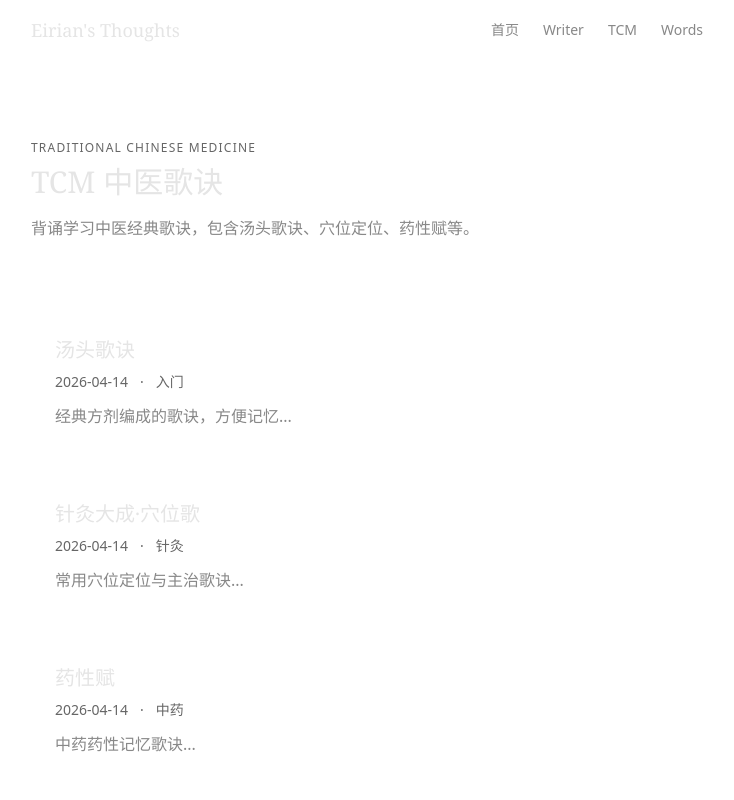
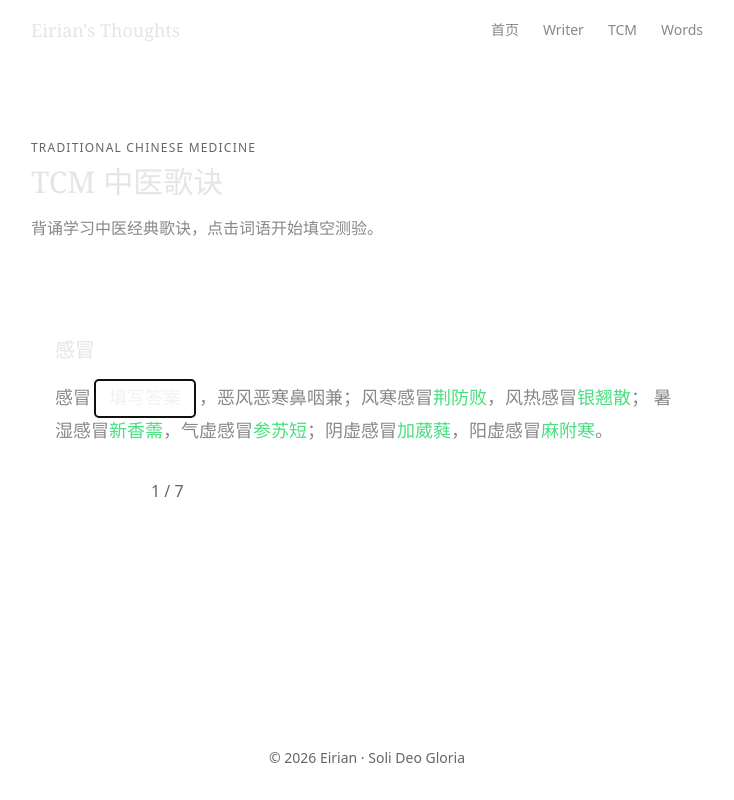
Before and after one commit to Eirian-design/my-thoughts, a Next.js app: page /tcm in a window 1280 px wide. Shown: the top 800 px of the page, without its empty margins (273-1007 px from the left). Built offline with nearby package versions, Linux system fonts and the light colour scheme.

Commit message:
feat: 添加中医歌诀挖空测验功能

```diff
--- a/src/app/tcm/page.tsx
+++ b/src/app/tcm/page.tsx
@@ -2,6 +2,25 @@ export const metadata = {
   title: "TCM - 中医歌诀 | Eirian's Thoughts",
   description: "中医歌诀学习",
 };
+
+// 歌诀数据
+const songs = [
+  {
+    id: "gan-mao",
+    title: "感冒",
+    content: `感冒卫表肺失宣，恶风恶寒鼻咽兼；风寒感冒荆防败，风热感冒银翘散；
+暑湿感冒新香薷，气虚感冒参苏短；阴虚感冒加葳蕤，阳虚感冒麻附寒。`,
+    blanks: [
+      { answer: "卫表肺失宣", hint: "病机" },
+      { answer: "荆防败", hint: "风寒用什么方" },
+      { answer: "银翘散", hint: "风热用什么方" },
+      { answer: "新香薷", hint: "暑湿用什么方" },
+      { answer: "参苏短", hint: "气虚用什么方" },
+      { answer: "加葳蕤", hint: "阴虚用什么方" },
+      { answer: "麻附寒", hint: "阳虚用什么方" },
+    ],
+  },
+];
 
 export default function TCMPage() {
   return (
@@ -10,57 +29,142 @@ export default function TCMPage() {
         <p className="text-xs uppercase tracking-widest mb-2" style={{ color: '#666' }}>Traditional Chinese Medicine</p>
         <h1 className="text-3xl font-serif" style={{ color: '#e5e5e5' }}>TCM 中医歌诀</h1>
         <p className="mt-4" style={{ color: '#888' }}>
-          背诵学习中医经典歌诀，包含汤头歌诀、穴位定位、药性赋等。
+          背诵学习中医经典歌诀，点击词语开始填空测验。
         </p>
       </header>
 
-      <div className="space-y-6">
-        <article className="card rounded-lg p-6 hover:opacity-80 transition-opacity">
-          <h2 className="text-xl font-serif mb-2" style={{ color: '#e5e5e5' }}>
-            汤头歌诀
-          </h2>
-          <div className="flex items-center gap-3 text-sm mb-3" style={{ color: '#666' }}>
-            <time>2026-04-14</time>
-            <span>·</span>
-            <span>入门</span>
+      <div className="space-y-8">
+        {songs.map((song) => (
+          <div key={song.id} className="card rounded-lg p-6">
+            <h2 className="text-xl font-serif mb-4" style={{ color: '#e5e5e5' }}>{song.title}</h2>
+            <Quiz content={song.content} blanks={song.blanks} />
           </div>
-          <p style={{ color: '#888' }}>
-            经典方剂编成的歌诀，方便记忆...
-          </p>
-        </article>
-
-        <article className="card rounded-lg p-6 hover:opacity-80 transition-opacity">
-          <h2 className="text-xl font-serif mb-2" style={{ color: '#e5e5e5' }}>
-            针灸大成·穴位歌
-          </h2>
-          <div className="flex items-center gap-3 text-sm mb-3" style={{ color: '#666' }}>
-            <time>2026-04-14</time>
-            <span>·</span>
-            <span>针灸</span>
-          </div>
-          <p style={{ color: '#888' }}>
-            常用穴位定位与主治歌诀...
-          </p>
-        </article>
-
-        <article className="card rounded-lg p-6 hover:opacity-80 transition-opacity">
-          <h2 className="text-xl font-serif mb-2" style={{ color: '#e5e5e5' }}>
-            药性赋
-          </h2>
-          <div className="flex items-center gap-3 text-sm mb-3" style={{ color: '#666' }}>
-            <time>2026-04-14</time>
-            <span>·</span>
-            <span>中药</span>
-          </div>
-          <p style={{ color: '#888' }}>
-            中药药性记忆歌诀...
-          </p>
-        </article>
-
-        <div className="card rounded-lg p-6 text-center">
-          <p style={{ color: '#888' }}>更多内容持续更新中...</p>
-        </div>
+        ))}
       </div>
     </div>
   );
 }
+
+"use client";
+
+import { useState } from "react";
+
+function Quiz({ content, blanks }: { content: string; blanks: { answer: string; hint: string }[] }) {
+  const [currentBlank, setCurrentBlank] = useState(0);
+  const [input, setInput] = useState("");
+  const [showHint, setShowHint] = useState(false);
+  const [completed, setCompleted] = useState(false);
+  const [correct, setCorrect] = useState(false);
+
+  const checkAnswer = () => {
+    const expected = blanks[currentBlank].answer;
+    if (input.trim() === expected) {
+      setCorrect(true);
+      setTimeout(() => {
+        if (currentBlank + 1 < blanks.length) {
+          setCurrentBlank(currentBlank + 1);
+          setInput("");
+          setCorrect(false);
+          setShowHint(false);
+        } else {
+          setCompleted(true);
+        }
+      }, 800);
+    } else {
+      setCorrect(false);
+      setShowHint(true);
+    }
+  };
+
+  if (completed) {
+    return (
+      <div className="text-center py-8">
+        <p className="text-2xl mb-4" style={{ color: '#4ade80' }}>🎉 恭喜完成！</p>
+        <button
+          onClick={() => { setCurrentBlank(0); setInput(""); setCompleted(false); setCorrect(false); }}
+          className="px-6 py-2 rounded-lg"
+          style={{ background: 'var(--accent)', color: '#fff' }}
+        >
+          再来一次
+        </button>
+      </div>
+    );
+  }
+
+  // 处理歌诀显示，把需要填空的词语替换为输入框
+  const renderContent = () => {
+    let parts: React.ReactNode[] = [];
+    let remainingContent = content;
+
+    // 按顺序处理每个blank
+    let lastIndex = 0;
+    blanks.forEach((blank, idx) => {
+      const blankText = blank.answer;
+      const idxPos = remainingContent.indexOf(blankText);
+
+      if (idxPos !== -1 && idx === currentBlank) {
+        // 找到当前需要填的词，显示为输入框
+        if (idxPos > 0) {
+          parts.push(<span key={`text-${idx}`} style={{ color: '#888' }}>{remainingContent.slice(0, idxPos)}</span>);
+        }
+        parts.push(
+          <input
+            key={`input-${idx}`}
+            type="text"
+            value={input}
+            onChange={(e) => setInput(e.target.value)}
+            onKeyDown={(e) => e.key === "Enter" && checkAnswer()}
+            placeholder="填写答案"
+            className="px-2 py-1 rounded border mx-1 text-center"
+            style={{
+              borderColor: correct ? '#4ade80' : showHint ? '#f87171' : 'var(--border)',
+              background: 'var(--bg-card)',
+              color: '#e5e5e5',
+              width: `${Math.max(60, blankText.length * 20)}px`
+            }}
+            autoFocus
+          />
+        );
+        remainingContent = remainingContent.slice(idxPos + blankText.length);
+      } else if (idxPos !== -1) {
+        // 已完成的填空，显示为绿色
+        if (idxPos > 0) {
+          parts.push(<span key={`text-done-${idx}`} style={{ color: '#888' }}>{remainingContent.slice(0, idxPos)}</span>);
+        }
+        parts.push(<span key={`done-${idx}`} style={{ color: '#4ade80' }}>{blankText}</span>);
+        remainingContent = remainingContent.slice(idxPos + blankText.length);
+      }
+    });
+
+    // 添加剩余内容
+    if (remainingContent) {
+      parts.push(<span key="text-end" style={{ color: '#888' }}>{remainingContent}</span>);
+    }
+
+    return parts;
+  };
+
+  return (
+    <div>
+      <div className="leading-relaxed text-lg mb-6" style={{ color: '#e5e5e5', fontFamily: 'serif' }}>
+        {renderContent()}
+      </div>
+
+      <div className="flex items-center gap-4">
+        <button
+          onClick={checkAnswer}
+          className="px-6 py-2 rounded-lg"
+          style={{ background: 'var(--accent)', color: '#fff' }}
+        >
+          确认
+        </button>
+        <span style={{ color: '#666' }}>
+          {currentBlank + 1} / {blanks.length}
+        </span>
+        {showHint && (
+          <span style={{ color: '#f87171' }}>提示: {blanks[currentBlank].hint}</span>
+        )}
+      </div>
+    </div>
+  );
+}
```
